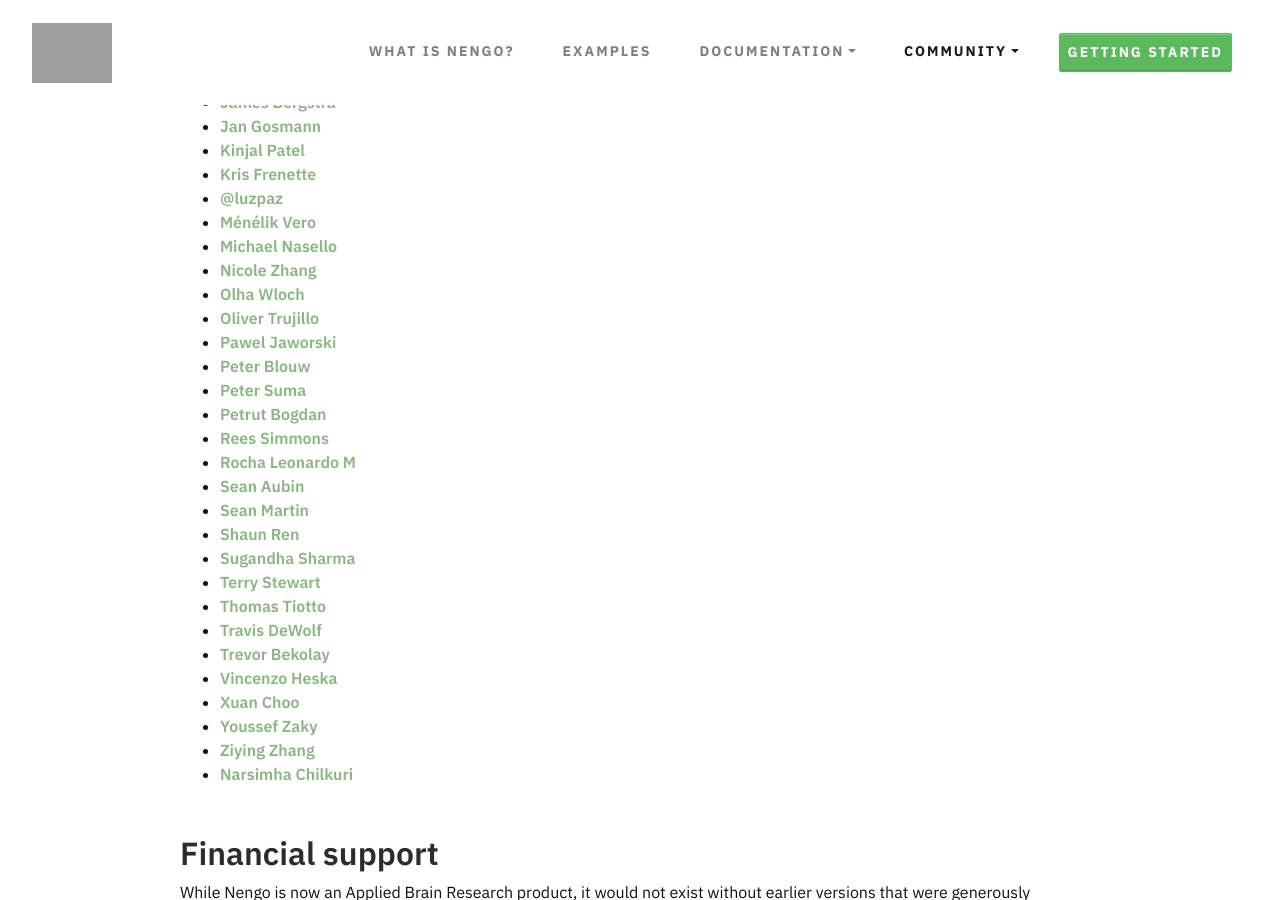
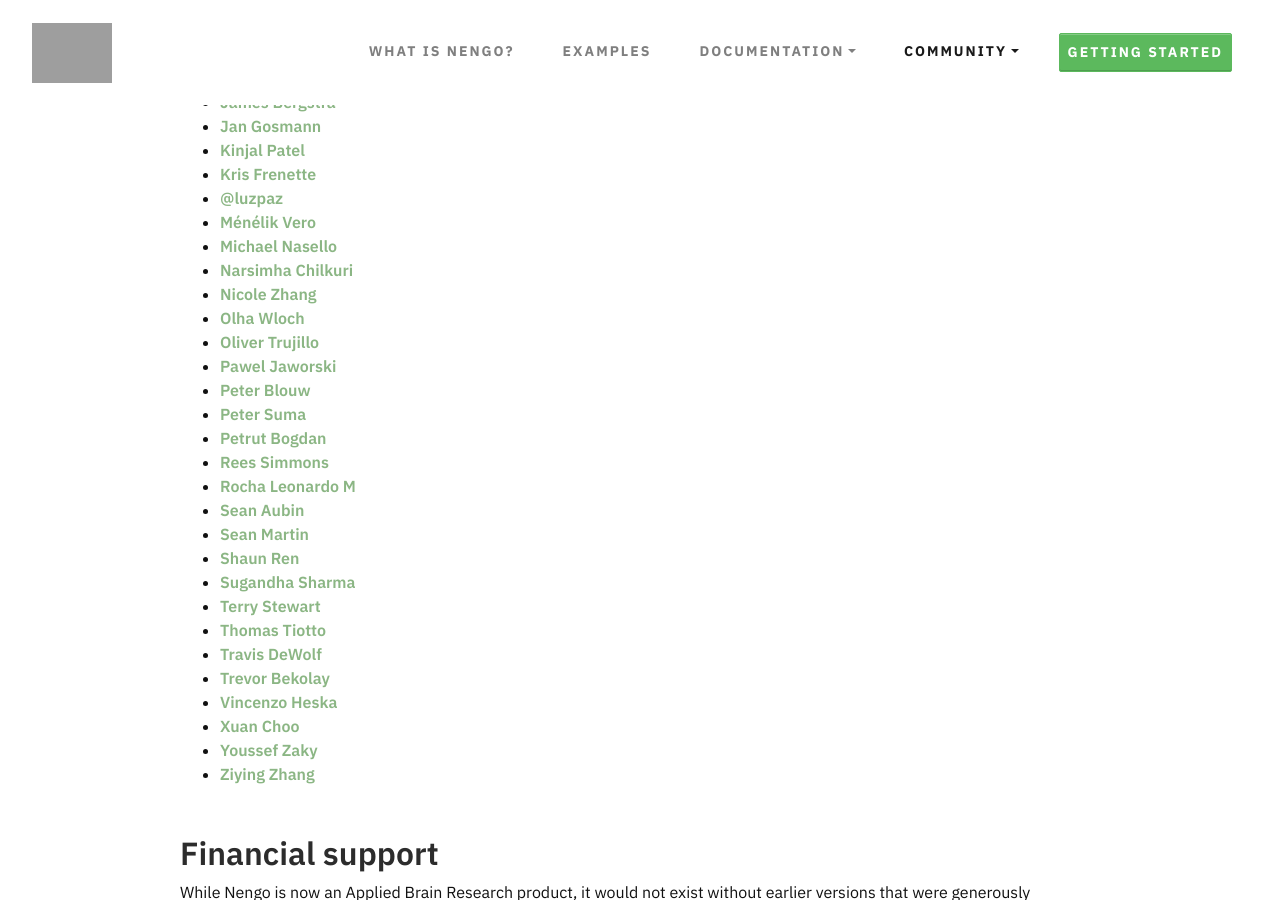
Before and after one commit to nengo/nengo.github.io, a Jekyll site: the page built from people.md, in a window 1280 px wide and 900 px high, scrolled down 1010 px. Built offline with Jekyll 4.4.1, drawn with Linux system fonts in a browser that asks for light colours; nearby versions of some CDN libraries; some of the changed lines change nothing that is shown.

Commit message:
Name now in alphabetical order

```diff
--- a/people.md
+++ b/people.md
@@ -49,6 +49,7 @@
 - [@luzpaz](mailto:luzpaz@users.noreply.github.com)
 - [Ménélik Vero](mailto:menelik.vero@tum.de)
 - [Michael Nasello](mailto:mlnasell@uwaterloo.ca)
+- [Narsimha Chilkuri](mailto:narasimha.chilkuri@gmail.com)
 - [Nicole Zhang](mailto:nj3zhang@uwaterloo.ca)
 - [Olha Wloch](mailto:olha.wloch@gmail.com)
 - [Oliver Trujillo](mailto:olivertgp@hotmail.com)
@@ -70,7 +71,7 @@
 - [Xuan Choo](mailto:xchoo.mainframe@gmail.com)
 - [Youssef Zaky](mailto:youssefzaky@gmail.com)
 - [Ziying Zhang](mailto:zy8zhang@uwaterloo.ca)
-- [Narsimha Chilkuri](mailto:narasimha.chilkuri@gmail.com)
+
 
 ## Financial support
 
```
